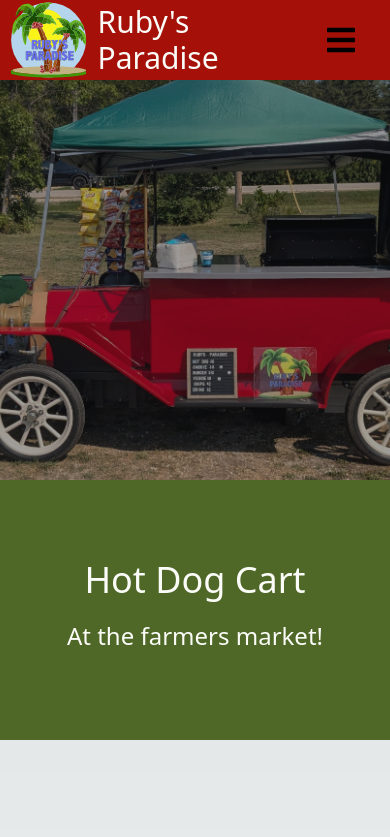
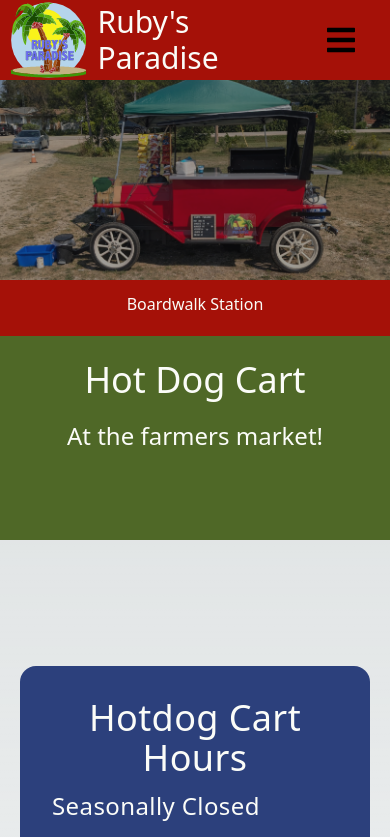
Before and after one commit to travisfriesen/rubys-website, a React (Vite) app: page /hotdogcart in a window 390 px wide. Shown: the top 837 px of the page. Built offline with nearby package versions, Linux system fonts and the light colour scheme.

Commit message:
fix(header): responsive height, remove JS zoom logic

```diff
--- a/src/components/header.tsx
+++ b/src/components/header.tsx
@@ -1,50 +1,17 @@
-import { useEffect, useState } from "react";
-
 interface IHeader {
   src: string;
   alt: string;
 }
 
 export const Header = ({ src, alt }: IHeader) => {
-  const [zoom, setZoom] = useState(false);
-
-  useEffect(() => {
-    const handleResize = () => {
-      if (window.innerWidth < 768) {
-        setZoom(true);
-      } else {
-        setZoom(false);
-      }
-    };
-
-    window.addEventListener("resize", handleResize);
-    handleResize(); // Call it initially to set the correct state
-
-    return () => window.removeEventListener("resize", handleResize);
-  }, []);
-
   return (
-    <div className="w-full min-h-[20vh] h-[400px] relative">
-      <div className="w-full h-[100%] overflow-hidden relative ">
-        <img
-          src={src}
-          alt={alt}
-          style={{
-            objectFit: "cover",
-            objectPosition: "center",
-            position: "absolute",
-            width: "100%",
-            height: "100%",
-            transform: zoom ? "scale(1.1)" : "scale(1)",
-            transition: "transform 0.5s ease",
-          }}
-        />
-        <div className="text-r-white bg-r-black bg-opacity-40 z-10 relative w-full h-full pointer-events-none">
-          <div className="flex justify-center m-auto">
-            <h2 className="opacity-100 text-5xl"></h2>
-          </div>
-        </div>
-      </div>
+    <div className="relative w-full h-[40vw] min-h-[200px] max-h-[400px] overflow-hidden">
+      <img
+        src={src}
+        alt={alt}
+        className="absolute inset-0 w-full h-full object-cover object-center"
+      />
+      <div className="absolute inset-0 bg-r-black bg-opacity-40" />
     </div>
   );
 };
```
